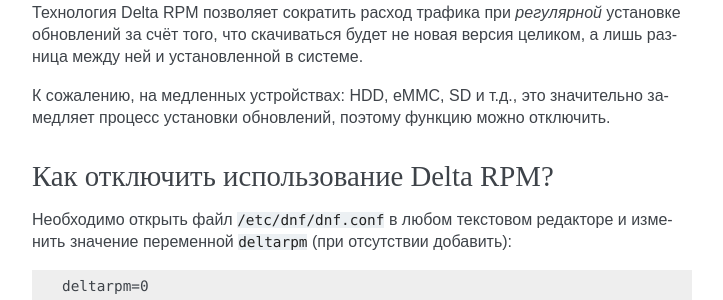
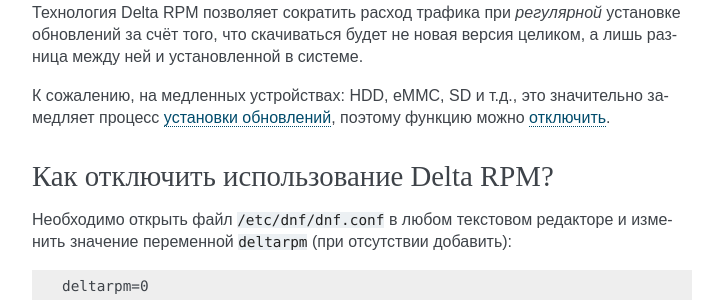
Before and after one commit to RussianFedora/FAQ, a Sphinx documentation site: the page built from source/package-manager.rst, in a window 1280 px wide and 900 px high, scrolled down 6663 px. Shown: the part 173-473 px from the top of the window, without its empty margins (388-1111 px from the left). Built offline with Sphinx 7.4.7, drawn with Linux system fonts in a browser that asks for light colours; some of the changed lines change nothing that is shown.

Commit message:
Added internal hyperlinks to Delta RPM question.

```diff
--- a/source/package-manager.rst
+++ b/source/package-manager.rst
@@ -356,7 +356,7 @@ Dnf сохраняет старые ядра. Это нормально?
 
 Технология Delta RPM позволяет сократить расход трафика при *регулярной* установке обновлений за счёт того, что скачиваться будет не новая версия целиком, а лишь разница между ней и установленной в системе.
 
-К сожалению, на медленных устройствах: HDD, eMMC, SD и т.д., это значительно замедляет процесс установки обновлений, поэтому функцию можно отключить.
+К сожалению, на медленных устройствах: HDD, eMMC, SD и т.д., это значительно замедляет процесс :ref:`установки обновлений <dnf-update>`, поэтому функцию можно :ref:`отключить <drpm-disable>`.
 
 .. index:: dnf, delta rpm, rpm, package, drpm
 .. _drpm-disable:
```
